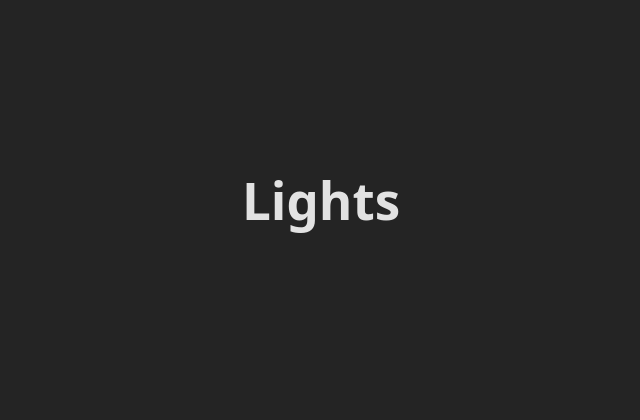
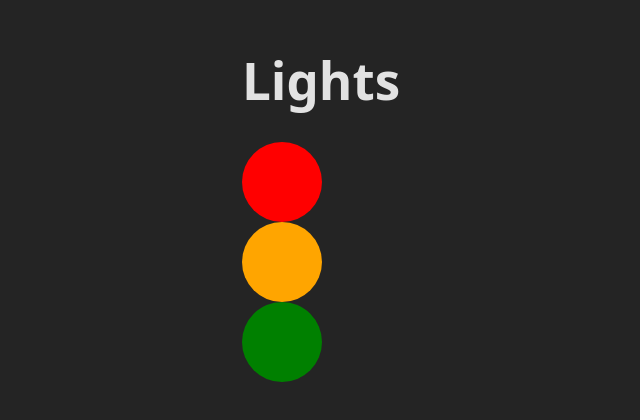
Before and after one commit to A-Pair-Of-Js/lights, a React (Vite) app: page / in a window 1280 px wide. Shown: the part 200-620 px from the top of the page, without its empty margins (319-959 px from the left). Built offline with nearby package versions, Linux system fonts and the light colour scheme.

Commit message:
expanding circle props to take all 3 traffic light colours and updating tests

```diff
--- a/src/App.tsx
+++ b/src/App.tsx
@@ -1,10 +1,14 @@
 import './App.css'
+import { Circle } from './components/circle/Circle'
 
 function App() {
 
   return (
     <>
       <h1>Lights</h1>
+      <Circle lightColor='red'></Circle>
+      <Circle lightColor='orange'></Circle>
+      <Circle lightColor='green'></Circle>
       <div className="card">
       </div>
     </>
--- a/src/components/circle/Circle.tsx
+++ b/src/components/circle/Circle.tsx
@@ -1,5 +1,7 @@
+export type LightColor = "red" | "orange" | "green";
+
 type CircleProps = {
-  lightColor: string;
+  lightColor: LightColor;
 };
 
 export function Circle({ lightColor }: CircleProps) {
@@ -8,4 +10,6 @@ export function Circle({ lightColor }: CircleProps) {
 
 const circleBase: React.CSSProperties = {
   borderRadius: "50%",
+  width: "5rem",
+  height: "5rem",
 };
```
Also changed, not shown: 1 other file (tests, documents, lock files or other folders).
